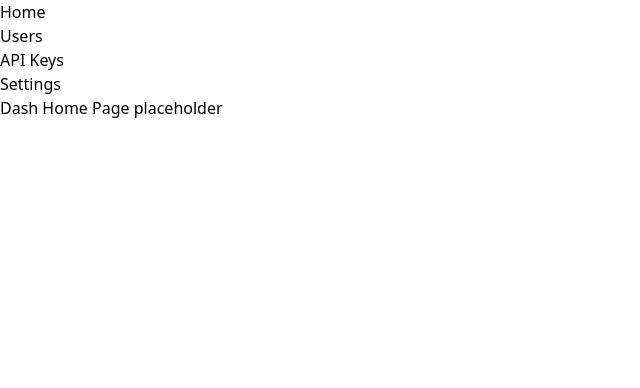
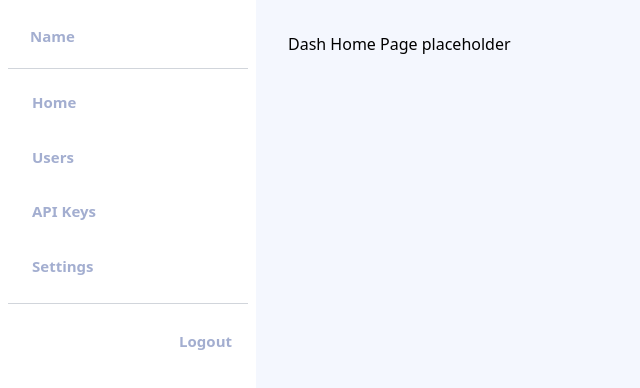
Before and after one commit to Bay-Valley-Tech-Code-Academy/BVT-BaaS-API, a React (Vite) app in the folder front-end/: page /dashboard in a window 1280 px wide. Shown: the top 388 px of the page, without its empty margins (0-640 px from the left). Built offline with nearby package versions, Linux system fonts and the light colour scheme.

Commit message:
Worked on sidebar and dashbord layout

```diff
--- a/front-end/src/components/DashboardLayout.jsx
+++ b/front-end/src/components/DashboardLayout.jsx
@@ -1,12 +1,15 @@
-import React from "react";
 import { Outlet } from "react-router-dom";
 import SideNavBar from "./SideNavBar";
 
 export default function DashboardLayout() {
   return (
-    <>
-      <SideNavBar />
-      <Outlet />
-    </>
+    <div class="flex h-dvh">
+      <div className="hidden w-64 sm:flex">
+        <SideNavBar />
+      </div>
+      <div className="bg-dashboard-gray-100 h-full flex-1 p-8">
+        <Outlet />
+      </div>
+    </div>
   );
 }
--- a/front-end/src/components/SideNavBar.jsx
+++ b/front-end/src/components/SideNavBar.jsx
@@ -3,17 +3,39 @@ import { NavLink } from "react-router-dom";
 
 export default function SideNavBar() {
   return (
-    <nav
-      style={{
-        display: "flex",
-        flexDirection: "column",
-        justifyContent: "space-around",
-      }}
-    >
-      <NavLink to="/dashboard">Home</NavLink>
-      <NavLink to="/dashboard/users">Users</NavLink>
-      <NavLink to="/dashboard/api-keys">API Keys</NavLink>
-      <NavLink to="/dashboard/settings">Settings</NavLink>
-    </nav>
+    <div class="h-dvh w-full flex-col p-2 text-center">
+      <NavLink to="/dashboard">
+        <div className="text-dashboard-gray-50 text-xl">
+          <div className="mt-1 flex items-center rounded-md p-2.5 transition-colors hover:bg-blue-50 hover:text-slate-700">
+            <h1 className="ml-3 text-[15px] font-bold">Name</h1>
+          </div>
+          <div className="my-2 h-[1px] bg-gray-300"></div>
+        </div>
+      </NavLink>
+      <NavLink to="/dashboard">
+        <div className="text-dashboard-gray-50 mt-3 flex cursor-pointer items-center rounded-md p-2.5 px-4 transition-colors duration-300 hover:bg-blue-50 hover:text-slate-700">
+          <span className="ml-2 text-[15px] font-bold">Home</span>
+        </div>
+      </NavLink>
+      <NavLink to="/dashboard/users">
+        <div className="text-dashboard-gray-50 mt-3 flex cursor-pointer items-center rounded-md p-2.5 px-4 transition-colors duration-300 hover:bg-blue-50 hover:text-slate-700">
+          <span className="ml-2 text-[15px] font-bold">Users</span>
+        </div>
+      </NavLink>
+      <NavLink to="/dashboard/api-keys">
+        <div className="text-dashboard-gray-50 mt-3 flex cursor-pointer items-center rounded-md p-2.5 px-4 transition-colors duration-300 hover:bg-blue-50 hover:text-slate-700">
+          <span className="ml-2 text-[15px] font-bold">API Keys</span>
+        </div>
+      </NavLink>
+      <NavLink to="/dashboard/settings">
+        <div className="text-dashboard-gray-50 mt-3 flex cursor-pointer items-center rounded-md p-2.5 px-4 transition-colors duration-300 hover:bg-blue-50 hover:text-slate-700">
+          <span className="ml-2 text-[15px] font-bold">Settings</span>
+        </div>
+      </NavLink>
+      <div className="my-4 h-[1px] bg-gray-300"></div>
+      <div className="text-dashboard-gray-50 mt-1 flex cursor-pointer items-center justify-self-end rounded-md p-2.5 px-4 transition-colors duration-300 hover:bg-blue-50 hover:text-slate-700">
+        <span className="ml-2 text-[15px] font-bold">Logout</span>
+      </div>
+    </div>
   );
 }
--- a/front-end/src/pages/APIKeys.jsx
+++ b/front-end/src/pages/APIKeys.jsx
@@ -1,5 +1,4 @@
 import React from "react";
-import { Outlet } from "react-router-dom";
 
 export default function APIKeys() {
   return (
--- a/front-end/tailwind.config.js
+++ b/front-end/tailwind.config.js
@@ -4,6 +4,12 @@ export default {
   theme: {
     extend: {
       colors: {
+        dashboard: {
+          gray: {
+            50: "#A3AED0",
+            100: "#F4F7FE",
+          },
+        },
         landing: {
           blue: {
             100: "#00218F",
```
Also changed, not shown: 1 other file (tests, documents, lock files or other folders).
